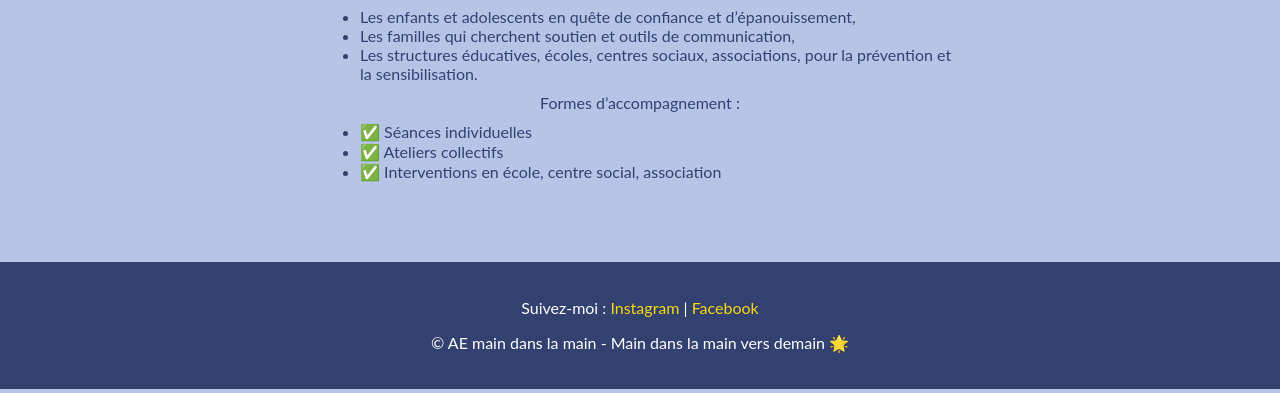
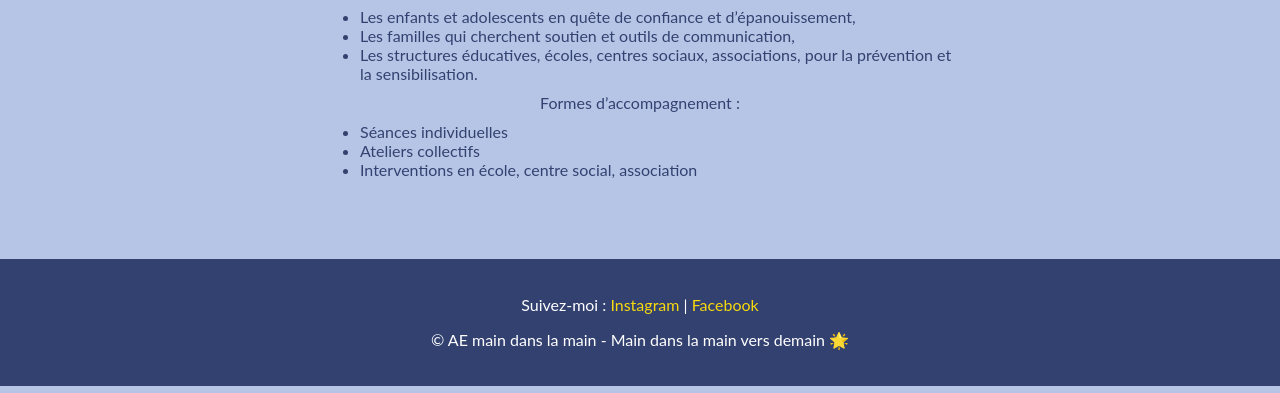
Before and after one commit to Aurelie-elr/site-ae-maindanslamain, a plain HTML site: page accompagnement.html in a window 1280 px wide. Shown: the part 407-800 px from the top of the page. Drawn offline with Linux system fonts and the light colour scheme.

Commit message:
Update accompagnement.html

```diff
--- a/accompagnement.html
+++ b/accompagnement.html
@@ -33,9 +33,9 @@
     </ul>
     <p>Formes d’accompagnement :</p>
     <ul style="text-align:left; max-width:600px; margin:0 auto;">
-        <li>✅ Séances individuelles</li>
-        <li>✅ Ateliers collectifs</li>
-        <li>✅ Interventions en école, centre social, association</li>
+        <li> Séances individuelles</li>
+        <li> Ateliers collectifs</li>
+        <li> Interventions en école, centre social, association</li>
     </ul>
 </section>
 
```
